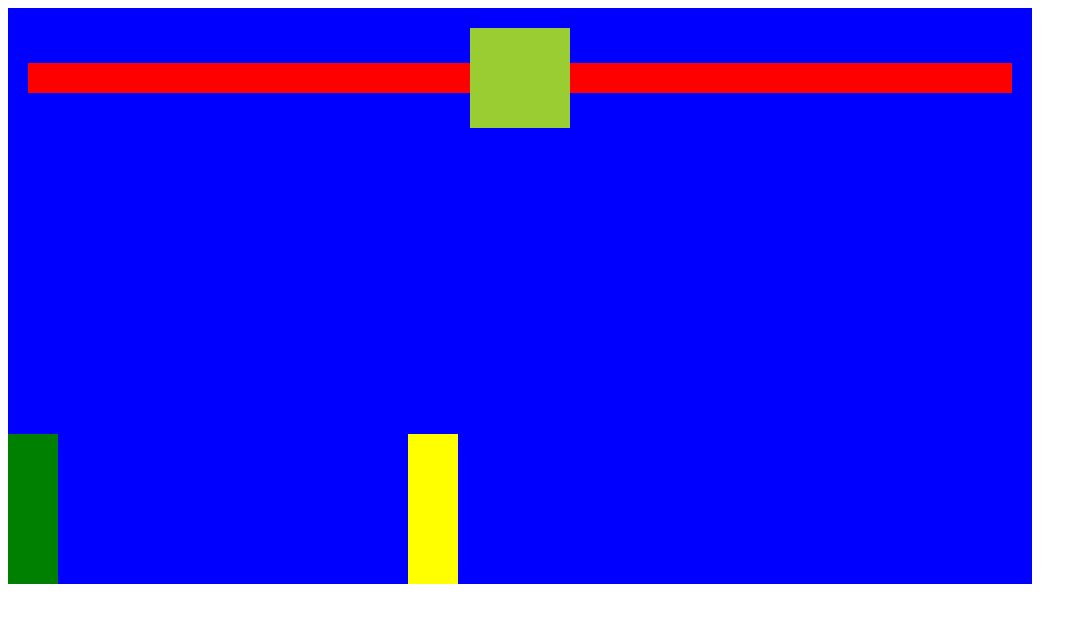
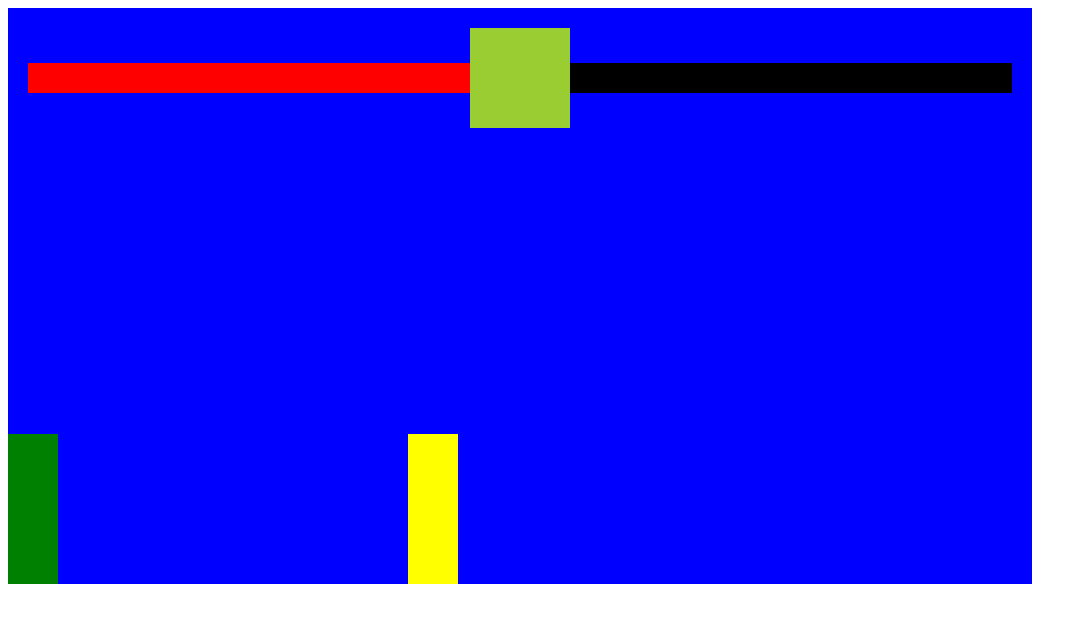
Before and after one commit to ET45/Clash-of-Warriors, a plain HTML site: page index.html in a window 1280 px wide. Shown: the whole page, without its empty margins (0-1087 px from the left). Drawn offline with Linux system fonts and the light colour scheme.

Commit message:
enemy health go lower every hit

```diff
--- a/index.html
+++ b/index.html
@@ -18,7 +18,7 @@
     >
       <div
         style="background-color: red; height: 30px; width: 100%"
-        class="PlayerHealth"
+        id="PlayerHealth"
       ></div>
       <div
         style="
@@ -29,10 +29,20 @@
         "
         class="Time"
       ></div>
-      <div
-        style="background-color: red; height: 30px; width: 100%"
-        class="EnemyHealth"
-      ></div>
+      <div style="position: relative; height: 30px; width: 100%">
+        <div style="background-color: red; height: 30px"></div>
+        <div
+          id="enemyHealth"
+          style="
+            position: absolute;
+            background: black;
+            top: 0;
+            right: 0;
+            bottom: 0;
+            left: 0;
+          "
+        ></div>
+      </div>
     </div>
     <canvas></canvas>
   </div>
--- a/index.js
+++ b/index.js
@@ -27,6 +27,7 @@ class Sprite {
     };
 
     this.isAttacking;
+    this.health = 100;
   }
 
   draw() {
@@ -166,7 +167,9 @@ const animation = () => {
     player.isAttacking
   ) {
     player.isAttacking = false;
-    console.log("attack works?");
+    enemy.health -= 20;
+    document.querySelector("#enemyHealth").style.width = enemy.health + "%";
+    console.log("Attack works?");
   }
 
   if (
```
